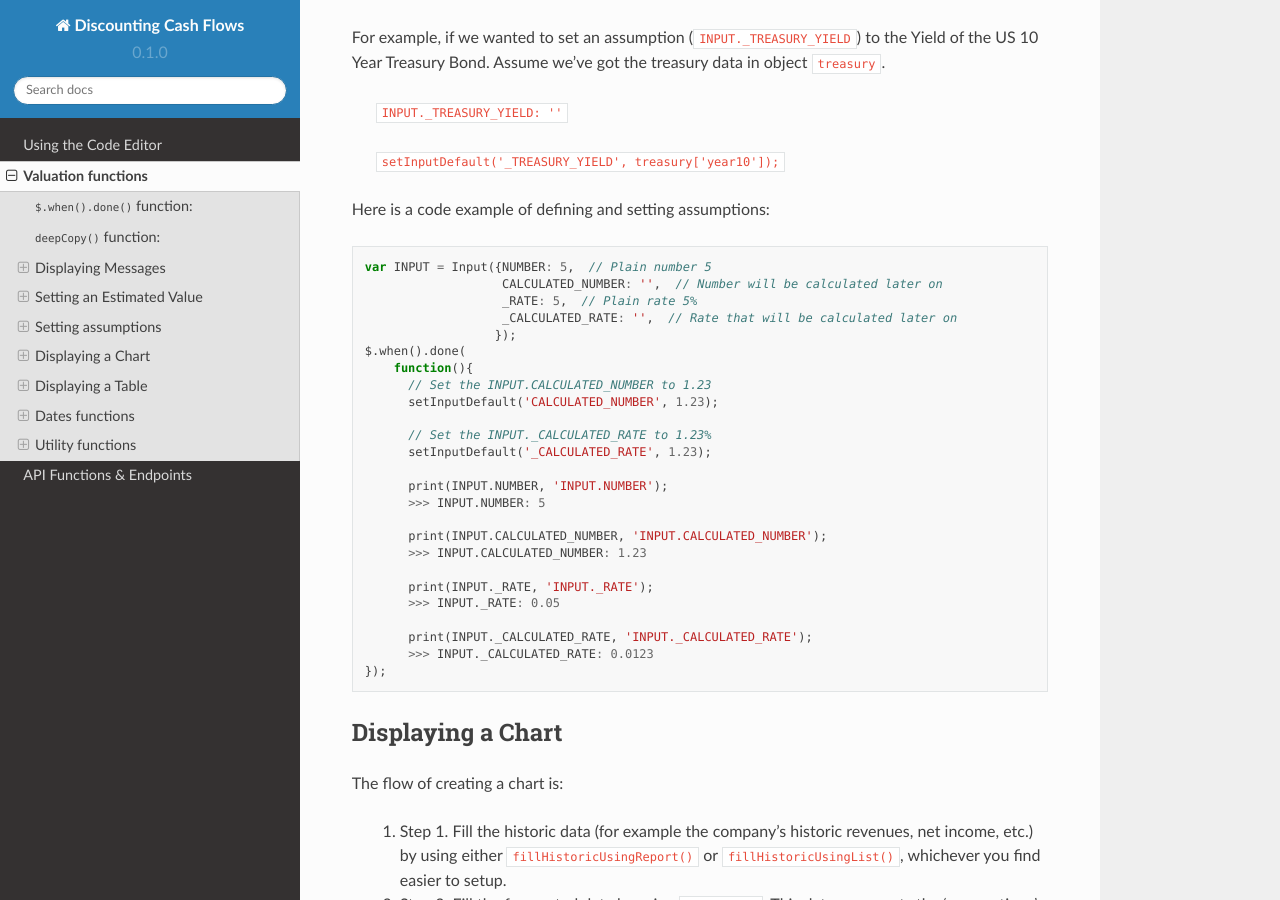
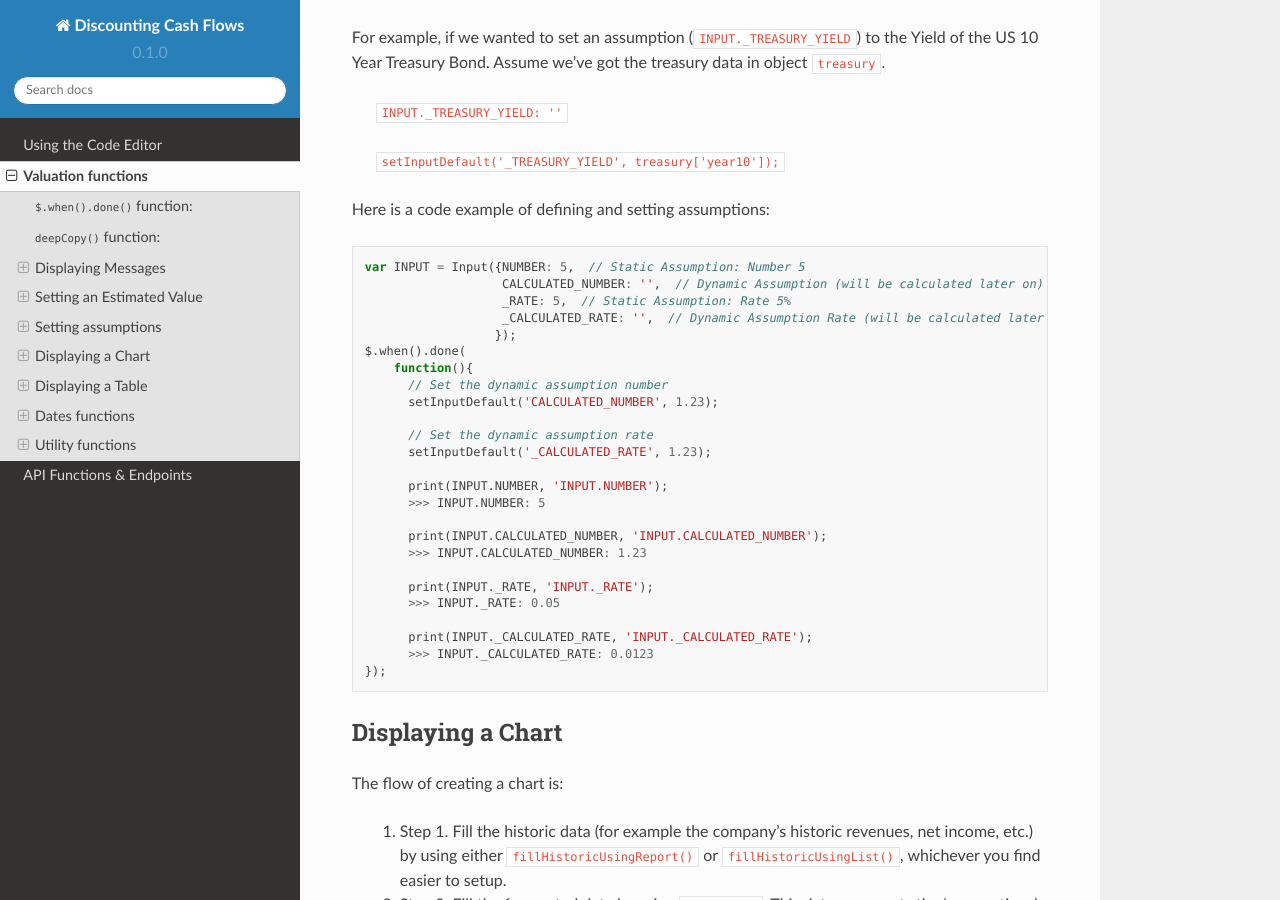
Before and after one commit to DiscountingCashFlows/readthedocs, a Sphinx documentation site: the page built from docs/source/functions.rst, in a window 1280 px wide and 900 px high, scrolled down 5926 px. Built offline with Sphinx 7.4.7 and the Read the Docs theme 2.0.0, drawn with Linux system fonts in a browser that asks for light colours.

Commit message:
Update functions.rst

```diff
--- a/docs/source/functions.rst
+++ b/docs/source/functions.rst
@@ -273,17 +273,17 @@ Here is a code example of defining and setting assumptions:
 
 .. code-block:: javascript
 
-  var INPUT = Input({NUMBER: 5,  // Plain number 5
-                     CALCULATED_NUMBER: '',  // Number will be calculated later on
-                     _RATE: 5,  // Plain rate 5%
-                     _CALCULATED_RATE: '',  // Rate that will be calculated later on
+  var INPUT = Input({NUMBER: 5,  // Static Assumption: Number 5
+                     CALCULATED_NUMBER: '',  // Dynamic Assumption (will be calculated later on)
+                     _RATE: 5,  // Static Assumption: Rate 5%
+                     _CALCULATED_RATE: '',  // Dynamic Assumption Rate (will be calculated later on)
                     });
   $.when().done(
       function(){
-        // Set the INPUT.CALCULATED_NUMBER to 1.23
+        // Set the dynamic assumption number
         setInputDefault('CALCULATED_NUMBER', 1.23);
 
-        // Set the INPUT._CALCULATED_RATE to 1.23%
+        // Set the dynamic assumption rate
         setInputDefault('_CALCULATED_RATE', 1.23);
 
         print(INPUT.NUMBER, 'INPUT.NUMBER');
```
